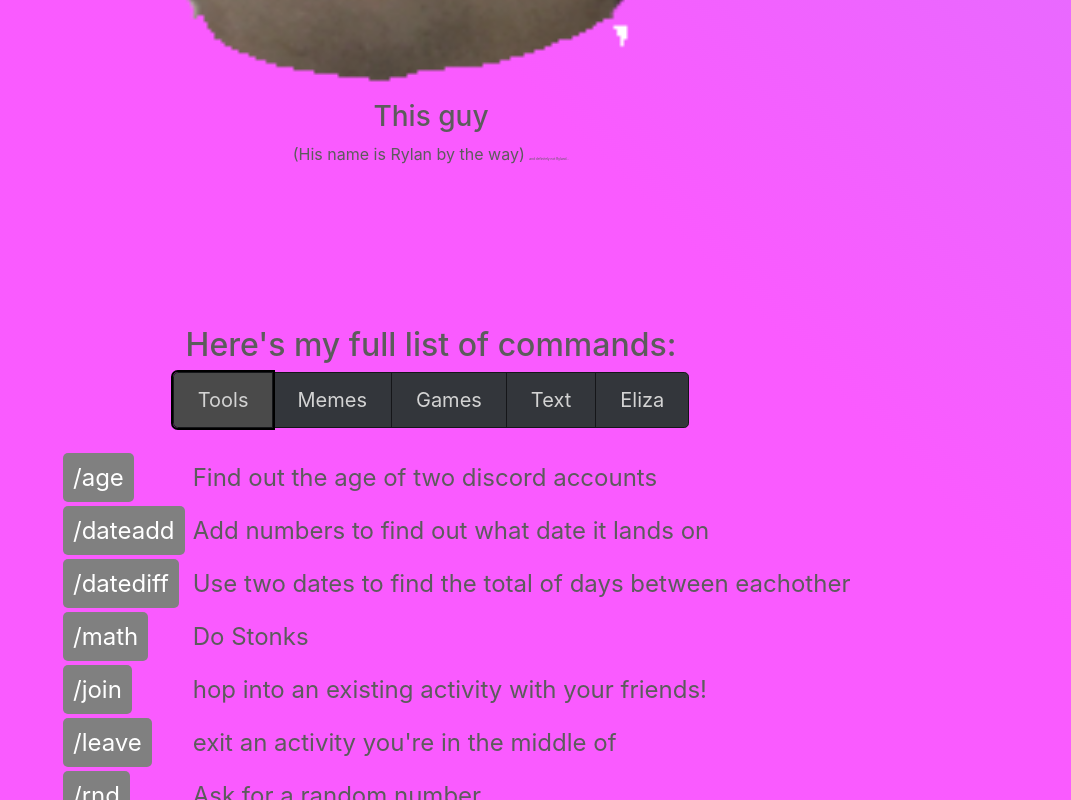
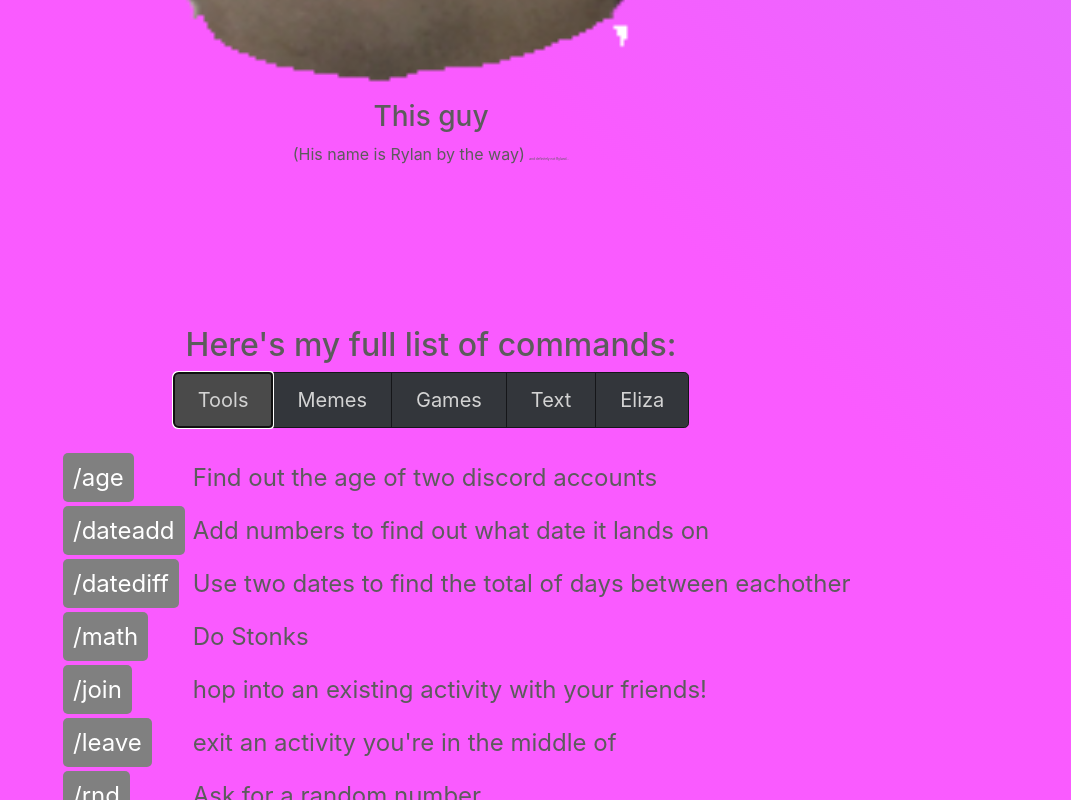
Before and after one commit to MiguelHigueraDev/lemonbotHomepage, a plain HTML site: page index.html in a window 1280 px wide. Both pictures are taken after a click on the button "Tools". Shown: the part 3588-4388 px from the top of the page, without its empty margins (209-1280 px from the left). Drawn offline with nearby package versions, Linux system fonts and the light colour scheme; no server answers.

Commit message:
fix: change outline to default outline so it looks better

```diff
--- a/index.html
+++ b/index.html
@@ -24,7 +24,7 @@
 
             button.page-link:focus {
                 box-shadow: none;
-                outline: 2px solid black;
+                outline: 5px auto -webkit-focus-ring-color;
             }
 
             .discordServerDisplay{
```
